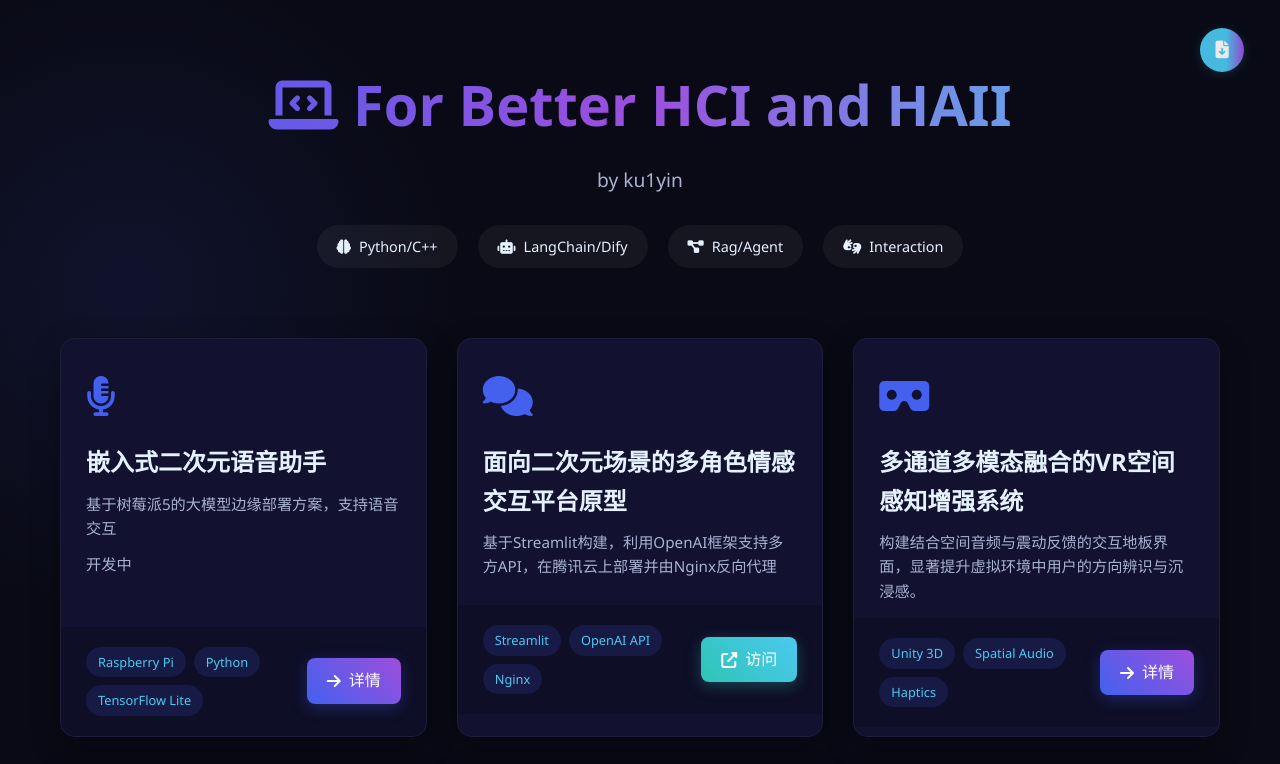
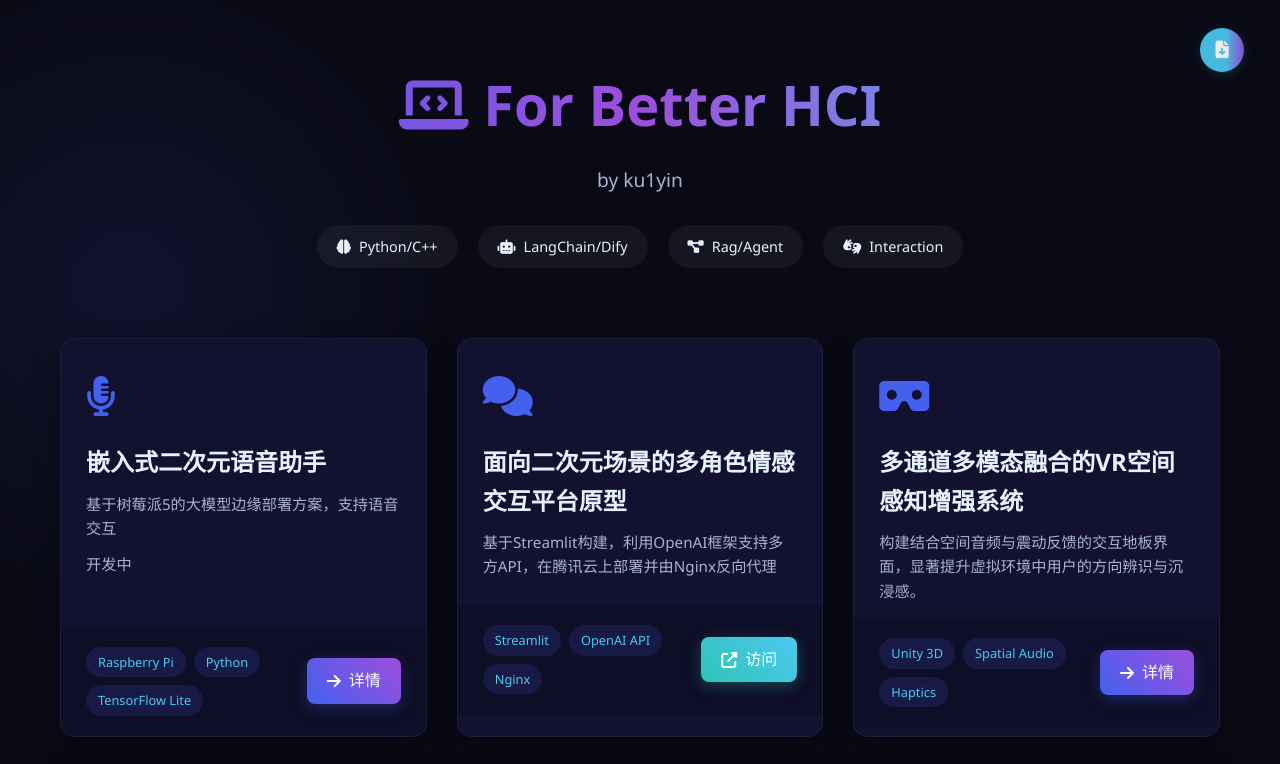
Before and after one commit to ku1yin/ku1yin.github.io, a plain HTML site: page index.html in a window 1280 px wide. Shown: the top 764 px of the page. Drawn offline with Linux system fonts and the light colour scheme.

Commit message:
Update index.html

```diff
--- a/index.html
+++ b/index.html
@@ -446,7 +446,7 @@
     <div class="container">
         <header>
             <div class="header-content">
-                <h1><i class="fas fa-laptop-code"></i> For Better HCI and HAII</h1>
+                <h1><i class="fas fa-laptop-code"></i> For Better HCI</h1>
                 <p class="subtitle">by ku1yin</p>
                 <!-- 替换原有的技术栈部分 -->
                 <div class="tech-grid">
```
